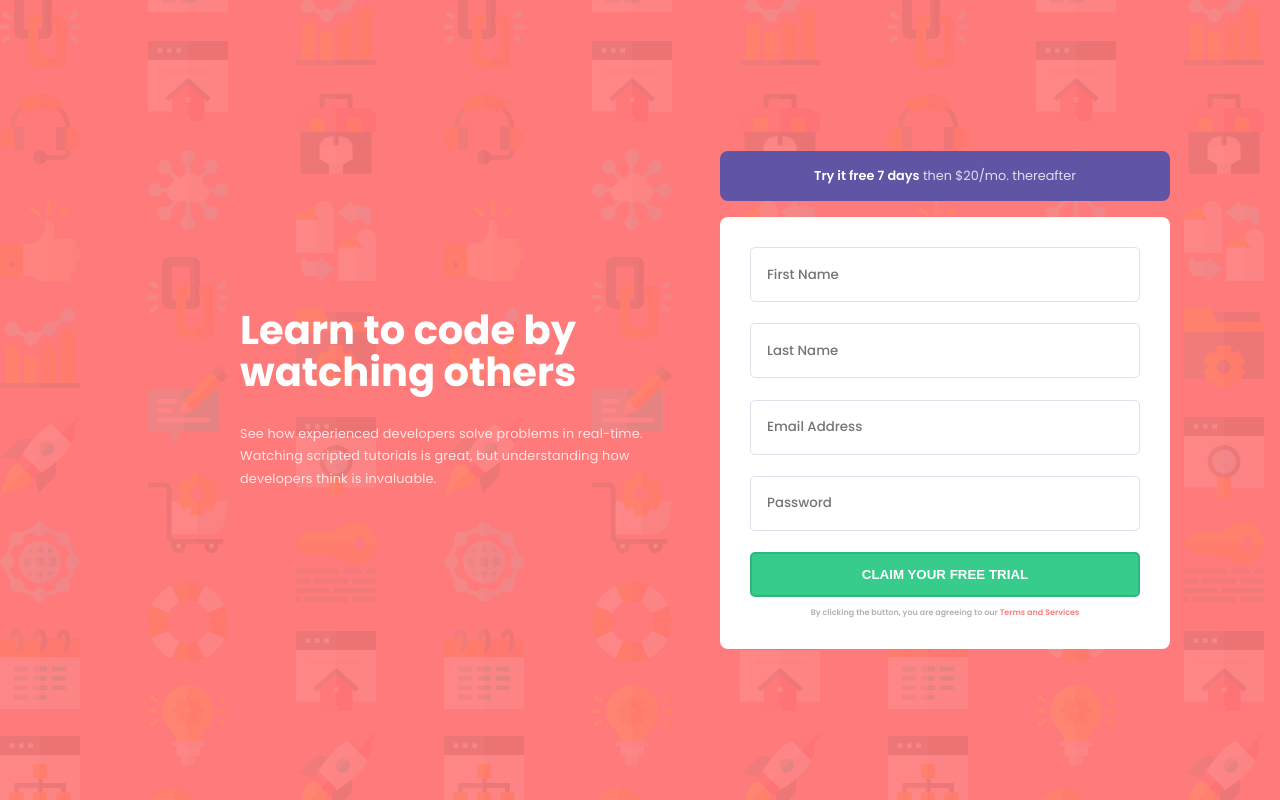
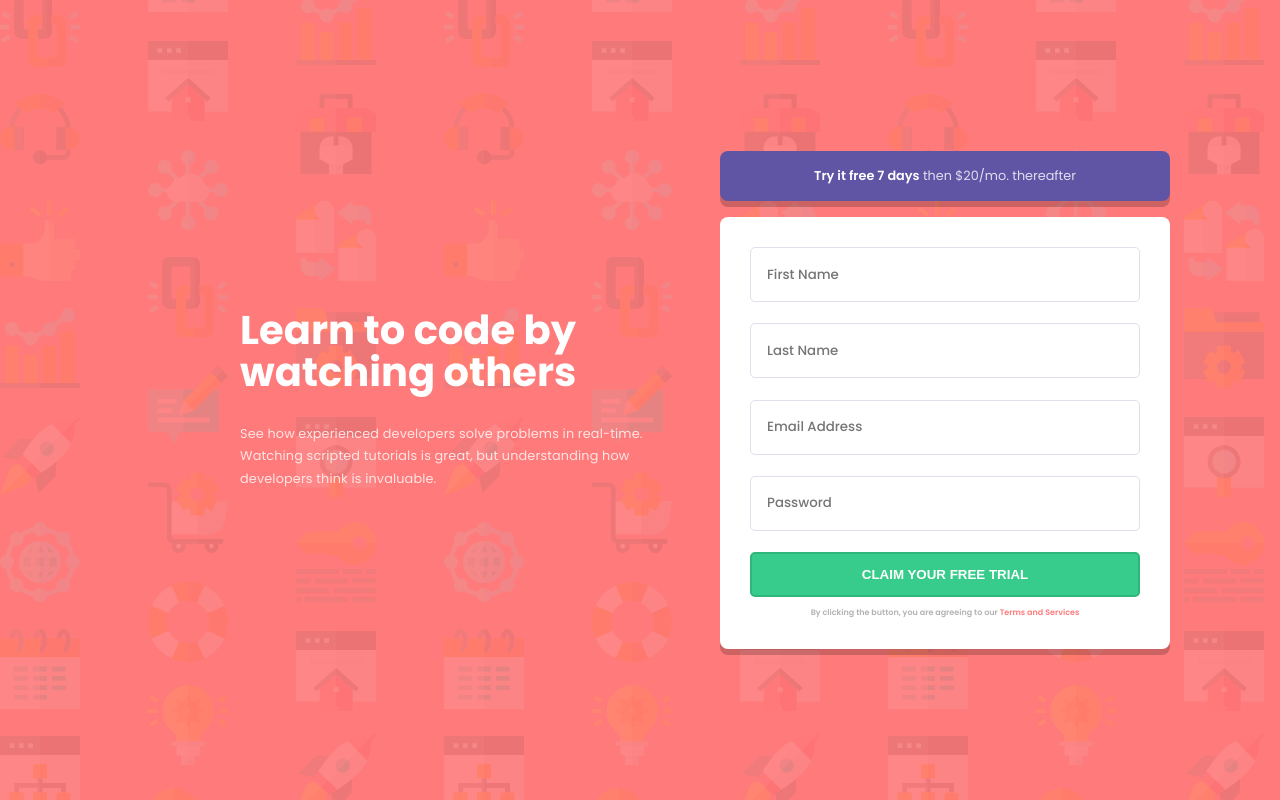
Before and after one commit to x-147/intro-component-with-signup-form-master, a plain HTML site: page index.html in a window 1280 px wide. Shown: the top 800 px of the page. Drawn offline with nearby package versions, Linux system fonts and the light colour scheme.

Commit message:
feat: box shadow

```diff
--- a/styles.css
+++ b/styles.css
@@ -89,6 +89,7 @@ body {
   align-items: center;
 
   font-size: 0.8rem;
+  box-shadow: 0px 6px 0px rgba(0, 0, 0, 0.2);
 }
 
 .right-container-cta span:first-of-type {
@@ -108,6 +109,7 @@ body {
   border-radius: 8px;
 
   background-color: white;
+  box-shadow: 0px 6px 0px rgba(0, 0, 0, 0.2);
 }
 
 /* this is inside the form element */
```
